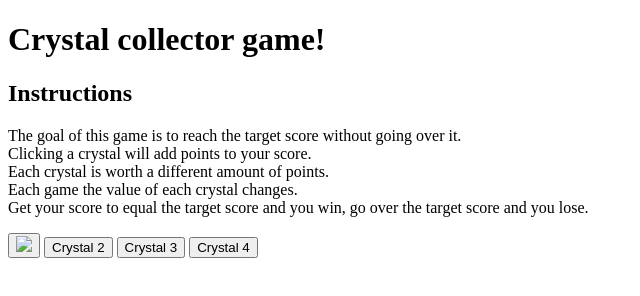
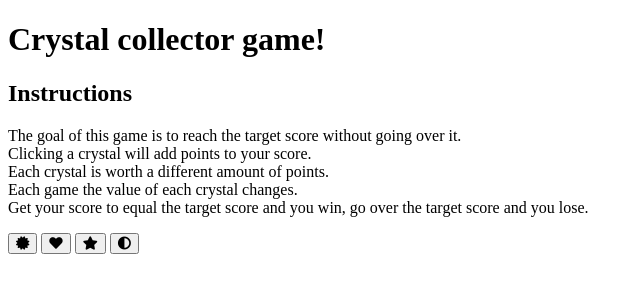
Before and after one commit to Jimbomoso/unit-4-game, a plain HTML site: page index.html in a window 1280 px wide. Shown: the whole page, without its empty margins (0-640 px from the left). Drawn offline with Linux system fonts and the light colour scheme.

Commit message:
added incons

```diff
--- a/index.html
+++ b/index.html
@@ -10,6 +10,7 @@
         <meta name="description" content="">
         <meta name="viewport" content="width=device-width, initial-scale=1">
         <!-- <link rel="stylesheet" href="assets/css/reset.css"> -->
+        <link rel="stylesheet" href="https://use.fontawesome.com/releases/v5.8.1/css/all.css" integrity="sha384-50oBUHEmvpQ+1lW4y57PTFmhCaXp0ML5d60M1M7uH2+nqUivzIebhndOJK28anvf" crossorigin="anonymous">
         <link rel="stylesheet" href="assets/css/style.css">
     </head>
     <body>
@@ -36,11 +37,13 @@
             <div class="targetScoreBox">
 
             </div>
-            <div class="buttons">
-                <button> <img src="assets/images/crystal 1"> </button>
-                <button>Crystal 2</button>
-                <button>Crystal 3</button>
-                <button>Crystal 4</button>
+            <div class="crystals">
+                <button class="btn"> <i class="fas fa-certificate"></i> </button>
+                <button class="btn"> <i class="fas fa-heart"></i> </button>
+                <button class="btn"> <i class="fas fa-star"></i> </button>
+                <button class="btn"> <i class="fas fa-adjust"></i> </button>
+
+
             </div>
             <div class="playerScoreBox">
 
```
